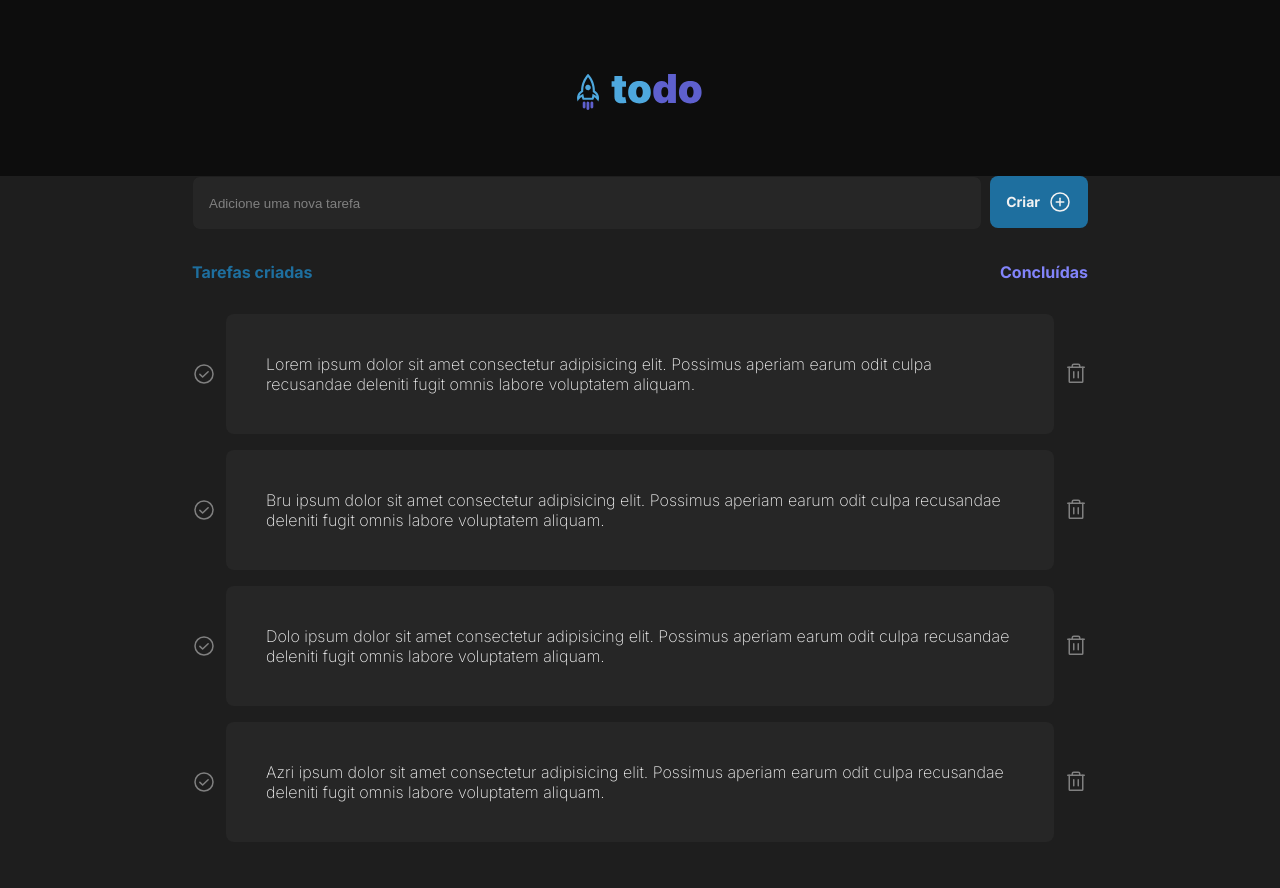
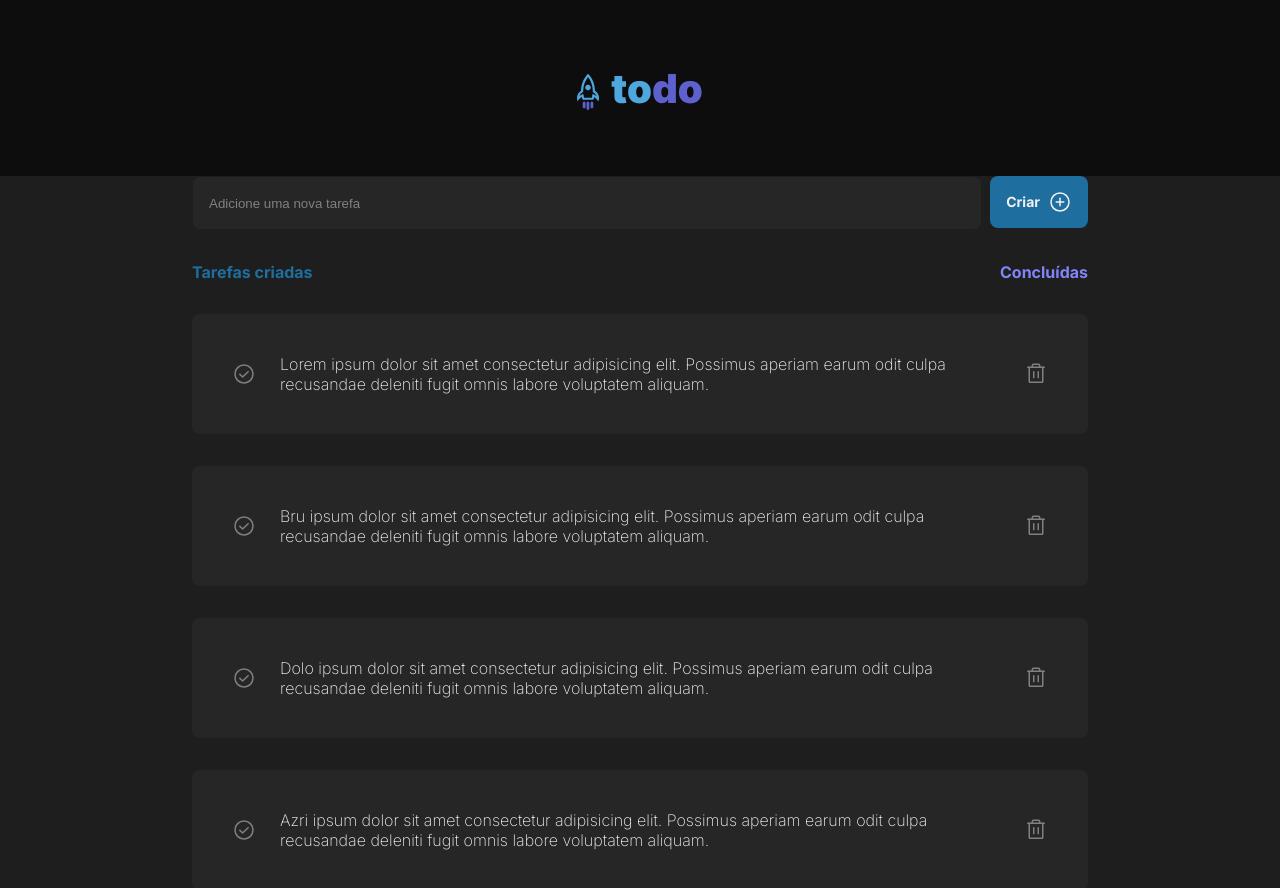
Before and after one commit to DaianiNoronha/todo-list-react, a React (Vite) app: page / in a window 1280 px wide. Shown: the top 888 px of the page. Before the commit the page ends 858 px from the top, so only its background shows below. Built offline with nearby package versions, Linux system fonts and the light colour scheme.

Commit message:
refactor: component task

```diff
--- a/src/App.tsx
+++ b/src/App.tsx
@@ -1,3 +1,4 @@
+// App.js (parte relevante)
 import { Input } from './components/Input';
 import { Header } from './components/Header';
 import { Create } from './components/Create';
--- a/src/components/Task.module.css
+++ b/src/components/Task.module.css
@@ -1,38 +1,49 @@
-.tasksContent {
+/* Task.module.css */
+.task {
+    width: 70%;
+    margin: 0 auto;
+}
+
+.pTask {
+    position: relative;
     display: flex; /* Utiliza flexbox */
     align-items: center; /* Centraliza verticalmente */
-    width: 70%;
-    margin: 1rem auto;
-    justify-content: space-between; /* Espaço entre os itens */
+    color: var(--gray-100);
+    background: var(--gray-500);
+    border-radius: 8px;
+    padding: 2.5rem;
+    margin-bottom: 2rem; /* Espaço entre cada tarefa */
 }
 
-.iconButton {
+.iconButtonLeft {
     background: transparent;
     border: 0;
     color: var(--gray-300);
     cursor: pointer;
     line-height: 0;
     border-radius: 2px;
+    margin-right: 1.5rem; /* Espaçamento entre o botão e o texto */
 }
 
-.iconButton:hover {
-    color: var(--danger);
+.iconButtonLeft:hover {
+    color: var(--blue);
 }
 
-.iconButton.checked {
-    color: var(--blue); /* Cor quando marcado */
+.iconButtonLeft.checked {
+    color: var(--purple); /* Cor quando marcado */
     text-decoration: line-through; /* Riscar o texto */
 }
 
-.pTask {
-    flex: 1; /* Ocupa o espaço restante */
-    margin: 0 10px; /* Margem entre o parágrafo e os botões */
-    color: var(--gray-100);
-    background: var(--gray-500);
-    border-radius: 8px;
-    padding: 2.5rem;
+.iconButtonRight {
+    background: transparent;
+    border: 0;
+    color: var(--gray-300);
+    cursor: pointer;
+    line-height: 0;
+    border-radius: 2px;
+    margin-left: 1.5rem; /* Coloca o botão no final da linha */
 }
 
-.pTask + .pTask {
-    margin-top: 2rem;
+.iconButtonRight:hover {
+    color: var(--danger);
 }
--- a/src/components/Task.tsx
+++ b/src/components/Task.tsx
@@ -1,16 +1,19 @@
+// Task.js
 import { CheckCircle, Trash } from 'phosphor-react';
 import styles from './Task.module.css';
 
 export function Task({ content }) {
     return (
-        <div className={styles.tasksContent}>
-            <button className={styles.iconButton}>
-                <CheckCircle size={24} />
-            </button>
-            <p className={styles.pTask}>{content}</p>
-            <button className={styles.iconButton}>
-                <Trash size={24}/>
-            </button>
+        <div className={styles.task}>
+            <p className={styles.pTask}>
+                <button className={styles.iconButtonLeft}>
+                    <CheckCircle size={24} />
+                </button>
+                {content}
+                <button className={styles.iconButtonRight}>
+                    <Trash size={24}/>
+                </button>
+            </p>
         </div>
     );
 }
```
